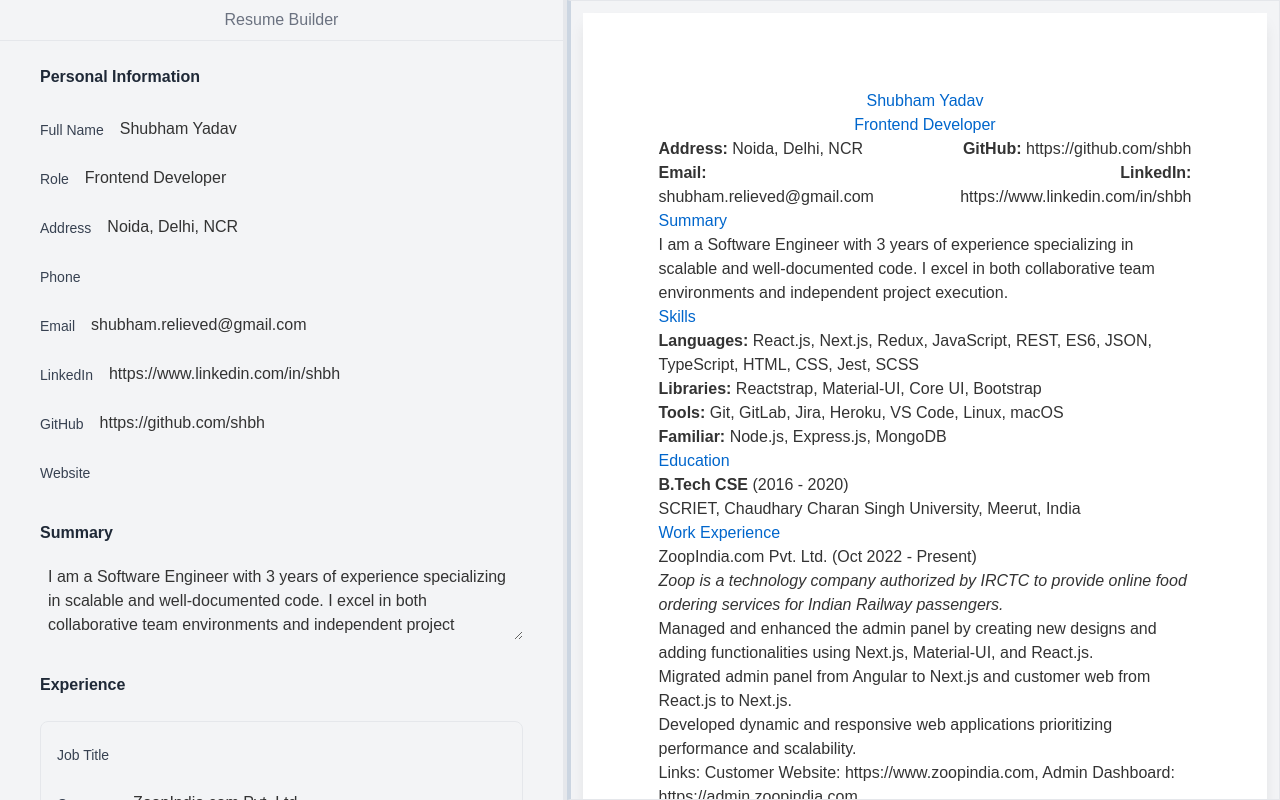
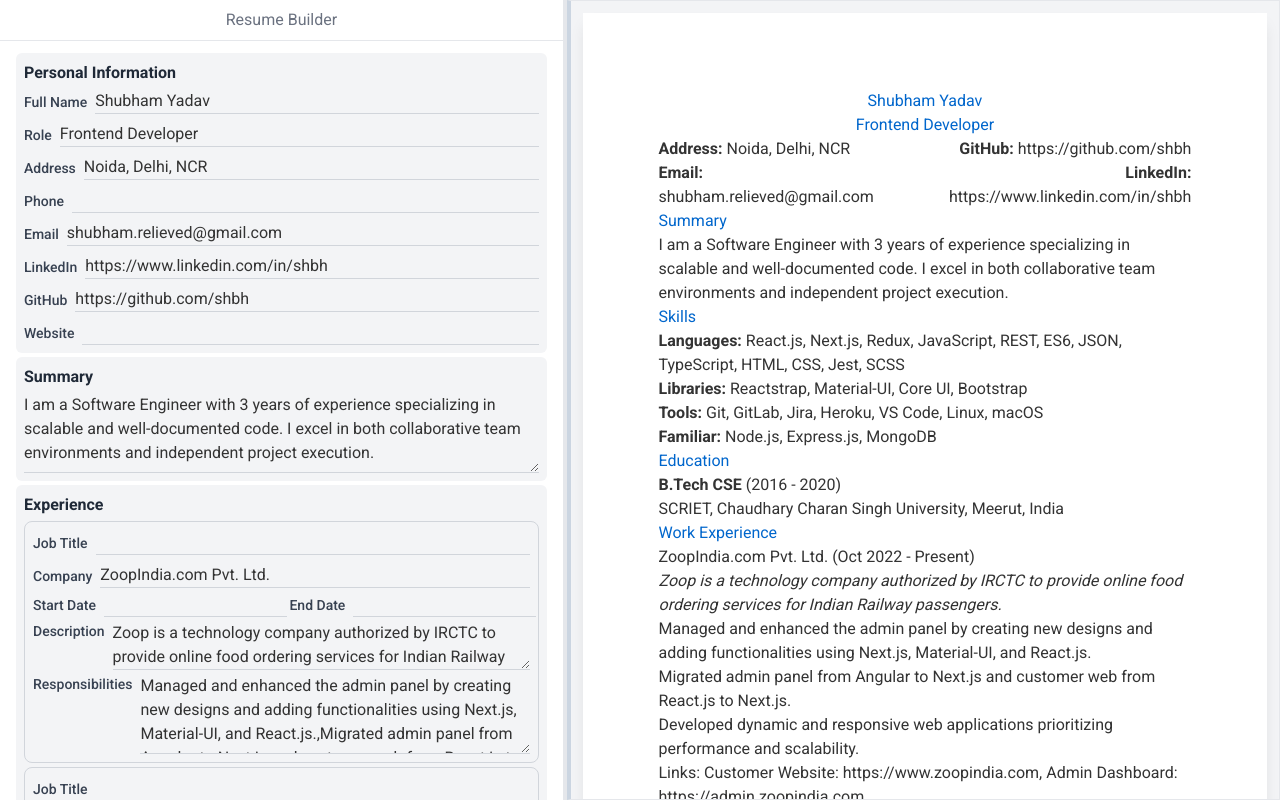
Before and after one commit to satyamyadav/resume-ai, a Next.js app: page /builder in a window 1280 px wide. Built offline with nearby package versions, Linux system fonts and the light colour scheme.

Commit message:
continue editing flow, for styles

```diff
--- a/src/app/globals.css
+++ b/src/app/globals.css
@@ -17,5 +17,4 @@
 body {
   color: var(--foreground);
   background: var(--background);
-  font-family: Arial, Helvetica, sans-serif;
 }
--- a/src/app/layout.tsx
+++ b/src/app/layout.tsx
@@ -1,5 +1,15 @@
 // app/layout.tsx
 import './globals.css';
+import { Roboto } from 'next/font/google'
+
+// If loading a variable font, you don't need to specify the font weight
+// Configure the Roboto font
+const roboto = Roboto({
+  weight: ['300', '400', '500', '700', '900'],
+  style: ['normal', 'italic'],
+  subsets: ['latin'],
+  display: 'swap',
+})
 
 export const metadata = {
   title: 'Resume Builder',
@@ -12,7 +22,7 @@ export default function RootLayout({
   children: React.ReactNode;
 }) {
   return (
-    <html lang="en">
+    <html lang="en" className={roboto.className}>
       <body>{children}</body>
     </html>
   );
--- a/src/components/Editor.tsx
+++ b/src/components/Editor.tsx
@@ -42,7 +42,7 @@ export default function EditorPage() {
       {/* Editor Section */}
 
 
-      <div className='h-full w-1/2 border-r-4 relative flex flex-col'>
+      <div className='h-full w-1/2 border-r-4 relative flex flex-col bg-white'>
         <div className="p-2 border-b flex justify-center items-center text-gray-500">
           <h3 className=" text-center">Resume Builder</h3>
         </div>
--- a/src/components/ResumeForm.tsx
+++ b/src/components/ResumeForm.tsx
@@ -75,11 +75,11 @@ const ResumeForm: React.FC<ResumeFormProps> = ({ aiData, onFormUpdate }) => {
 
 
   return (
-    <form className="max-w-4xl mx-auto p-6 space-y-8">
+    <form className="max-w-4xl mx-auto py-3 space-y-1">
       {/* Personal Information */}
-      <div className="space-y-6">
+      <div className="space-y-1 rounded-md bg-gray-100 p-2">
         <h3 className="font-semibold text-gray-800">Personal Information</h3>
-        <div className="grid grid-cols-1 gap-4">
+        <div className="grid grid-cols-1 gap-2">
           <div className="flex items-center space-x-2">
             <label htmlFor="name" className="inline-block text-sm font-medium text-gray-700">Full Name</label>
             <input
@@ -88,7 +88,7 @@ const ResumeForm: React.FC<ResumeFormProps> = ({ aiData, onFormUpdate }) => {
               name="name"
               value={formData.name}
               onChange={(e) => handleInputChange(e)}
-              className="flex-1 px-2 py-1 bg-transparent border-b border-gray-100 focus:outline-none focus:border-gray-400"
+              className="flex-1  bg-transparent border-b border-gray-300 focus:outline-none focus:border-gray-400"
             />
           </div>
           <div className="flex items-center space-x-2">
@@ -99,7 +99,7 @@ const ResumeForm: React.FC<ResumeFormProps> = ({ aiData, onFormUpdate }) => {
               name="role"
               value={formData.role}
               onChange={(e) => handleInputChange(e)}
-              className="flex-1 px-2 py-1 bg-transparent border-b border-gray-100 focus:outline-none focus:border-gray-400"
+              className="flex-1  bg-transparent border-b border-gray-300 focus:outline-none focus:border-gray-400"
             />
           </div>
           <div className="flex items-center space-x-2">
@@ -110,7 +110,7 @@ const ResumeForm: React.FC<ResumeFormProps> = ({ aiData, onFormUpdate }) => {
               name="address"
               value={formData.address}
               onChange={(e) => handleInputChange(e)}
-              className="flex-1 px-2 py-1 bg-transparent border-b border-gray-100 focus:outline-none focus:border-gray-400"
+              className="flex-1  bg-transparent border-b border-gray-300 focus:outline-none focus:border-gray-400"
             />
           </div>
           <div className="flex items-center space-x-2">
@@ -121,7 +121,7 @@ const ResumeForm: React.FC<ResumeFormProps> = ({ aiData, onFormUpdate }) => {
               name="phone"
               value={formData.phone}
               onChange={(e) => handleInputChange(e)}
-              className="flex-1 px-2 py-1 bg-transparent border-b border-gray-100 focus:outline-none focus:border-gray-400"
+              className="flex-1  bg-transparent border-b border-gray-300 focus:outline-none focus:border-gray-400"
             />
           </div>
           <div className="flex items-center space-x-2">
@@ -132,7 +132,7 @@ const ResumeForm: React.FC<ResumeFormProps> = ({ aiData, onFormUpdate }) => {
               name="email"
               value={formData.email}
               onChange={(e) => handleInputChange(e)}
-              className="flex-1 px-2 py-1 bg-transparent border-b border-gray-100 focus:outline-none focus:border-gray-400"
+              className="flex-1  bg-transparent border-b border-gray-300 focus:outline-none focus:border-gray-400"
             />
           </div>
 
@@ -144,7 +144,7 @@ const ResumeForm: React.FC<ResumeFormProps> = ({ aiData, onFormUpdate }) => {
               name="linkedin"
               value={formData.linkedin}
               onChange={(e) => handleInputChange(e)}
-              className="flex-1 px-2 py-1 bg-transparent border-b border-gray-100 focus:outline-none focus:border-gray-400"
+              className="flex-1  bg-transparent border-b border-gray-300 focus:outline-none focus:border-gray-400"
             />
           </div>
           <div className="flex items-center space-x-2">
@@ -155,7 +155,7 @@ const ResumeForm: React.FC<ResumeFormProps> = ({ aiData, onFormUpdate }) => {
               name="github"
               value={formData.github}
               onChange={(e) => handleInputChange(e)}
-              className="flex-1 px-2 py-1 bg-transparent border-b border-gray-100 focus:outline-none focus:border-gray-400"
+              className="flex-1  bg-transparent border-b border-gray-300 focus:outline-none focus:border-gray-400"
             />
           </div>
 
@@ -168,14 +168,14 @@ const ResumeForm: React.FC<ResumeFormProps> = ({ aiData, onFormUpdate }) => {
               name="site"
               value={formData.site}
               onChange={(e) => handleInputChange(e)}
-              className="flex-1 px-2 py-1 bg-transparent border-b border-gray-100 focus:outline-none focus:border-gray-400"
+              className="flex-1  bg-transparent border-b border-gray-300 focus:outline-none focus:border-gray-400"
             />
           </div>
         </div>
       </div>
 
       {/* Summary */}
-      <div className="space-y-4">
+      <div className="space-y-1 rounded-md bg-gray-100 p-2">
         <h3 className=" font-semibold text-gray-800">Summary</h3>
         <div className="flex items-center space-x-2">
 
@@ -184,17 +184,17 @@ const ResumeForm: React.FC<ResumeFormProps> = ({ aiData, onFormUpdate }) => {
             name="summary"
             value={formData.summary}
             onChange={(e) => handleInputChange(e)}
-            className="flex-1 px-2 py-1 bg-transparent border-b border-gray-100 focus:outline-none focus:border-gray-400 h-20"
+            className="flex-1  bg-transparent border-b border-gray-300 focus:outline-none focus:border-gray-400 h-20"
           />
         </div>
       </div>
 
       {/* Experience */}
-      <div className="space-y-6">
+      <div className="space-y-1 rounded-md bg-gray-100 p-2">
         <h3 className=" font-semibold text-gray-800">Experience</h3>
         {formData.experience.map((exp, index) => (
-          <div key={index} className="p-4 border border-gray-200 rounded-lg space-y-4">
-            <div className="grid grid-cols-1 gap-4">
+          <div key={index} className="p-2 border border-gray-300 rounded-lg space-y-1">
+            <div className="grid grid-cols-1 gap-2">
               <div className="flex items-center space-x-2">
                 <label className="inline-block text-sm font-medium text-gray-700">Job Title</label>
                 <input
@@ -202,7 +202,7 @@ const ResumeForm: React.FC<ResumeFormProps> = ({ aiData, onFormUpdate }) => {
                   name="title"
                   value={exp.title}
                   onChange={(e) => handleInputChange(e, "experience", index)}
-                  className="flex-1 px-2 py-1 bg-transparent border-b border-gray-100 focus:outline-none focus:border-gray-400"
+                  className="flex-1  bg-transparent border-b border-gray-300 focus:outline-none focus:border-gray-400"
                 />
               </div>
               <div className="flex items-center space-x-2">
@@ -212,49 +212,49 @@ const ResumeForm: React.FC<ResumeFormProps> = ({ aiData, onFormUpdate }) => {
                   name="company"
                   value={exp.company}
                   onChange={(e) => handleInputChange(e, "experience", index)}
-                  className="flex-1 px-2 py-1 bg-transparent border-b border-gray-100 focus:outline-none focus:border-gray-400"
+                  className="flex-1  bg-transparent border-b border-gray-300 focus:outline-none focus:border-gray-400"
                 />
               </div>
             </div>
             <div className="grid grid-cols-1 md:grid-cols-2 gap-4">
 
               <div className="flex items-center space-x-2">
-                <label className="inline-block text-sm font-medium text-gray-700">Start Date</label>
+                <label className="text-nowrap inline-block text-sm font-medium text-gray-700">Start Date</label>
                 <input
                   type="text"
                   name="startDate"
                   value={exp.startDate}
                   onChange={(e) => handleInputChange(e, "experience", index)}
-                  className="flex-1 px-2 py-1 bg-transparent border-b border-gray-100 focus:outline-none focus:border-gray-400"
+                  className="flex-1  bg-transparent border-b border-gray-300 focus:outline-none focus:border-gray-400"
                 />
               </div>
               <div className="flex items-center space-x-2">
-                <label className="inline-block text-sm font-medium text-gray-700">End Date</label>
+                <label className="text-nowrap inline-block text-sm font-medium text-gray-700">End Date</label>
                 <input
                   type="text"
                   name="endDate"
                   value={exp.endDate}
                   onChange={(e) => handleInputChange(e, "experience", index)}
-                  className="flex-1 px-2 py-1 bg-transparent border-b border-gray-100 focus:outline-none focus:border-gray-400"
+                  className="flex-1  bg-transparent border-b border-gray-300 focus:outline-none focus:border-gray-400"
                 />
               </div>
             </div>
-            <div className="flex items-center space-x-2">
+            <div className="flex items-start space-x-2">
               <label className="inline-block text-sm font-medium text-gray-700">Description</label>
               <textarea
                 name="description"
                 value={exp.description}
                 onChange={(e) => handleInputChange(e, "experience", index)}
-                className="flex-1 px-2 py-1 bg-transparent border-b border-gray-100 focus:outline-none focus:border-gray-400 h-20"
+                className="flex-1  bg-transparent border-b border-gray-300 focus:outline-none focus:border-gray-400 h-15"
               />
             </div>
-            <div className="flex items-center space-x-2">
+            <div className="flex items-start space-x-2">
               <label className="inline-block text-sm font-medium text-gray-700">Responsibilities</label>
               <textarea
                 name="responsibilities"
                 value={exp.responsibilities.join(",")}
                 onChange={(e) => handleInputChange(e, "experience", index)}
-                className="flex-1 px-2 py-1 bg-transparent border-b border-gray-100 focus:outline-none focus:border-gray-400 h-20"
+                className="flex-1  bg-transparent border-b border-gray-300 focus:outline-none focus:border-gray-400 h-20"
               />
             </div>
           </div>
@@ -262,18 +262,18 @@ const ResumeForm: React.FC<ResumeFormProps> = ({ aiData, onFormUpdate }) => {
         <button
           type="button"
           onClick={() => addEntry("experience")}
-          className="px-2 py-1 bg-transparent text-blue-600 text-sm hover:underline focus:outline-none"
+          className=" bg-transparent text-blue-600 text-sm hover:underline focus:outline-none"
         >
           Add Experience
         </button>
       </div>
 
       {/* Education */}
-      <div className="space-y-6">
+      <div className="space-y-1 rounded-md bg-gray-100 p-2">
         <h3 className=" font-semibold text-gray-800">Education</h3>
         {formData.education.map((edu, index) => (
-          <div key={index} className="p-4 border border-gray-200 rounded-lg space-y-4">
-            <div className="grid grid-cols-1 gap-4">
+          <div key={index} className="p-2 border border-gray-300 rounded-lg space-y-1">
+            <div className="grid grid-cols-1 gap-2">
               <div className="flex items-center space-x-2">
                 <label className="inline-block text-sm font-medium text-gray-700">Degree</label>
                 <input
@@ -281,7 +281,7 @@ const ResumeForm: React.FC<ResumeFormProps> = ({ aiData, onFormUpdate }) => {
                   name="degree"
                   value={edu.degree}
                   onChange={(e) => handleInputChange(e, "education", index)}
-                  className="flex-1 px-2 py-1 bg-transparent border-b border-gray-100 focus:outline-none focus:border-gray-400"
+                  className="flex-1  bg-transparent border-b border-gray-300 focus:outline-none focus:border-gray-400"
                 />
               </div>
               <div className="flex items-center space-x-2">
@@ -291,40 +291,39 @@ const ResumeForm: React.FC<ResumeFormProps> = ({ aiData, onFormUpdate }) => {
                   name="institution"
                   value={edu.institution}
                   onChange={(e) => handleInputChange(e, "education", index)}
-                  className="flex-1 px-2 py-1 bg-transparent border-b border-gray-100 focus:outline-none focus:border-gray-400"
+                  className="flex-1  bg-transparent border-b border-gray-300 focus:outline-none focus:border-gray-400"
                 />
               </div>
             </div>
             <div className="grid grid-cols-1 md:grid-cols-2 gap-4">
-
               <div className="flex items-center space-x-2">
-                <label className="inline-block text-sm font-medium text-gray-700">Start Date</label>
+                <label className="text-nowrap inline-block text-sm font-medium text-gray-700">Start Date</label>
                 <input
                   type="text"
                   name="startDate"
                   value={edu.startDate}
                   onChange={(e) => handleInputChange(e, "education", index)}
-                  className="flex-1 px-2 py-1 bg-transparent border-b border-gray-100 focus:outline-none focus:border-gray-400"
+                  className="flex-1  bg-transparent border-b border-gray-300 focus:outline-none focus:border-gray-400"
                 />
               </div>
               <div className="flex items-center space-x-2">
-                <label className="inline-block text-sm font-medium text-gray-700">End Date</label>
+                <label className="text-nowrap inline-block text-sm font-medium text-gray-700">End Date</label>
                 <input
                   type="text"
                   name="endDate"
                   value={edu.endDate}
                   onChange={(e) => handleInputChange(e, "education", index)}
-                  className="flex-1 px-2 py-1 bg-transparent border-b border-gray-100 focus:outline-none focus:border-gray-400"
+                  className="flex-1  bg-transparent border-b border-gray-300 focus:outline-none focus:border-gray-400"
                 />
               </div>
             </div>
-            <div className="flex items-center space-x-2">
+            <div className="flex items-start space-x-2">
               <label className="inline-block text-sm font-medium text-gray-700">Description</label>
               <textarea
                 name="description"
                 value={edu.description}
                 onChange={(e) => handleInputChange(e, "education", index)}
-                className="flex-1 px-2 py-1 bg-transparent border-b border-gray-100 focus:outline-none focus:border-gray-400 h-20"
+                className="flex-1  bg-transparent border-b border-gray-300 focus:outline-none focus:border-gray-400 h-15"
               />
             </div>
           </div>
@@ -332,53 +331,55 @@ const ResumeForm: React.FC<ResumeFormProps> = ({ aiData, onFormUpdate }) => {
         <button
           type="button"
           onClick={() => addEntry("education")}
-          className="px-2 py-1 bg-transparent text-blue-600 text-sm hover:underline focus:outline-none"
+          className=" bg-transparent text-blue-600 text-sm hover:underline focus:outline-none"
         >
           Add Education
         </button>
       </div>
 
       {/* Skills */}
-      <div className="space-y-6">
+      <div className="space-y-2 rounded-md bg-gray-100 p-2">
         <h3 className="font-semibold text-gray-800">Skills</h3>
-        {formData.skills.map((skill, index) => (
-          <div key={index} className="p-4 border border-gray-200 rounded-lg space-y-4">
-            <div className="flex items-center space-x-2">
-              <label className="inline-block text-sm font-medium text-gray-700">Category</label>
+        {
+          formData.skills.map((skill, index) => (
+            <div key={index} className="grid grid-cols-[auto,1fr] gap-4">
+              <div>
+
                 <input
                   type="text"
                   name="category"
                   value={skill.category}
                   onChange={(e) => handleSkillChange(e, index)}
-                className="flex-1 px-2 py-1 bg-transparent border-b border-gray-100 focus:outline-none focus:border-gray-400"
+                  className="text-sm font-medium text-gray-700 bg-transparent border-b border-gray-300 focus:outline-none focus:border-gray-400"
                 />
+                <span className="font-medium text-gray-700">:</span>
               </div>
-            <div className="flex items-center space-x-2">
-              <label className="inline-block text-sm font-medium text-gray-700">List</label>
               <input
                 type="text"
                 name="list"
                 value={skill.list}
                 onChange={(e) => handleSkillChange(e, index)}
-                className="flex-1 px-2 py-1 bg-transparent border-b border-gray-100 focus:outline-none focus:border-gray-400"
+                className="bg-transparent border-b border-gray-300 focus:outline-none focus:border-gray-400"
               />
             </div>
-          </div>
-        ))}
+          )
+          )
+        }
+
         <button
           type="button"
           onClick={() => addEntry("skills")}
-          className="px-2 py-1 bg-transparent text-blue-600 text-sm hover:underline focus:outline-none"
+          className=" bg-transparent text-blue-600 text-sm hover:underline focus:outline-none"
         >
           Add Skill
         </button>
       </div>
 
       {/* Projects */}
-      <div className="space-y-6">
+      <div className="space-y-1 rounded-md bg-gray-100 p-2">
         <h3 className="font-semibold text-gray-800">Projects</h3>
         {formData.projects.map((project, index) => (
-          <div key={index} className="p-4 border border-gray-200 rounded-lg space-y-4">
+          <div key={index} className="p-2 border border-gray-300 rounded-lg space-y-2">
             <div className="flex items-center space-x-2">
               <label className="inline-block text-sm font-medium text-gray-700">Project Name</label>
               <input
@@ -386,7 +387,7 @@ const ResumeForm: React.FC<ResumeFormProps> = ({ aiData, onFormUpdate }) => {
                 name="name"
                 value={project.name}
                 onChange={(e) => handleInputChange(e, "projects", index)}
-                className="flex-1 px-2 py-1 bg-transparent border-b border-gray-100 focus:outline-none focus:border-gray-400"
+                className="flex-1  bg-transparent border-b border-gray-300 focus:outline-none focus:border-gray-400"
               />
             </div>
             <div className="flex items-center space-x-2">
@@ -396,16 +397,16 @@ const ResumeForm: React.FC<ResumeFormProps> = ({ aiData, onFormUpdate }) => {
                 name="technologies"
                 value={project.technologies}
                 onChange={(e) => handleInputChange(e, "projects", index)}
-                className="flex-1 px-2 py-1 bg-transparent border-b border-gray-100 focus:outline-none focus:border-gray-400"
+                className="flex-1  bg-transparent border-b border-gray-300 focus:outline-none focus:border-gray-400"
               />
             </div>
-            <div className="flex items-center space-x-2">
+            <div className="flex items-start space-x-2">
               <label className="inline-block text-sm font-medium text-gray-700">Details</label>
               <textarea
                 name="details"
                 value={project.details.join(",")}
                 onChange={(e) => handleInputChange(e, "projects", index)}
-                className="flex-1 px-2 py-1 bg-transparent border-b border-gray-100 focus:outline-none focus:border-gray-400 h-20"
+                className="flex-1  bg-transparent border-b border-gray-300 focus:outline-none focus:border-gray-400 h-20"
               />
             </div>
           </div>
@@ -413,7 +414,7 @@ const ResumeForm: React.FC<ResumeFormProps> = ({ aiData, onFormUpdate }) => {
         <button
           type="button"
           onClick={() => addEntry("projects")}
-          className="px-2 py-1 bg-transparent text-blue-600 text-sm hover:underline focus:outline-none"
+          className=" bg-transparent text-blue-600 text-sm hover:underline focus:outline-none"
         >
           Add Project
         </button>
```
Also changed, not shown: src/app/page.tsx (+28 -3 lines). Lines whose indentation alone changed are shown as unchanged.
